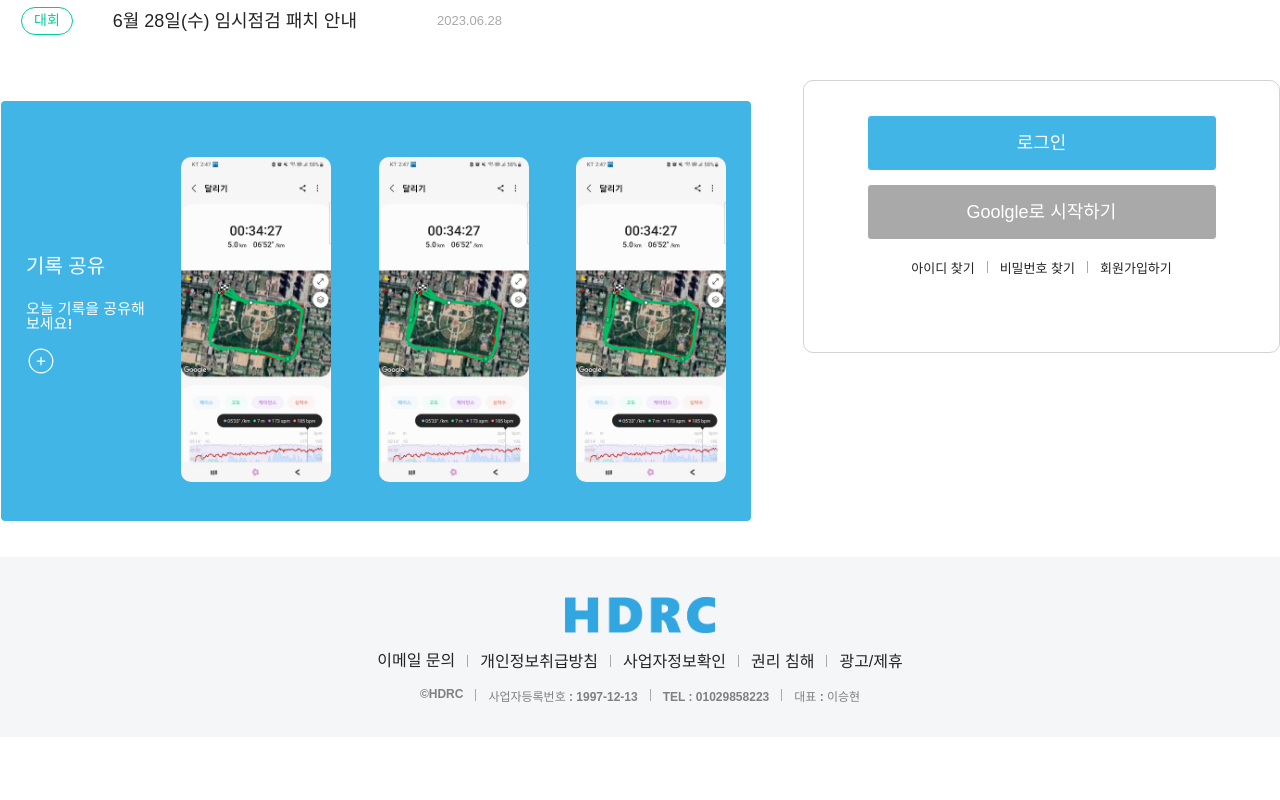
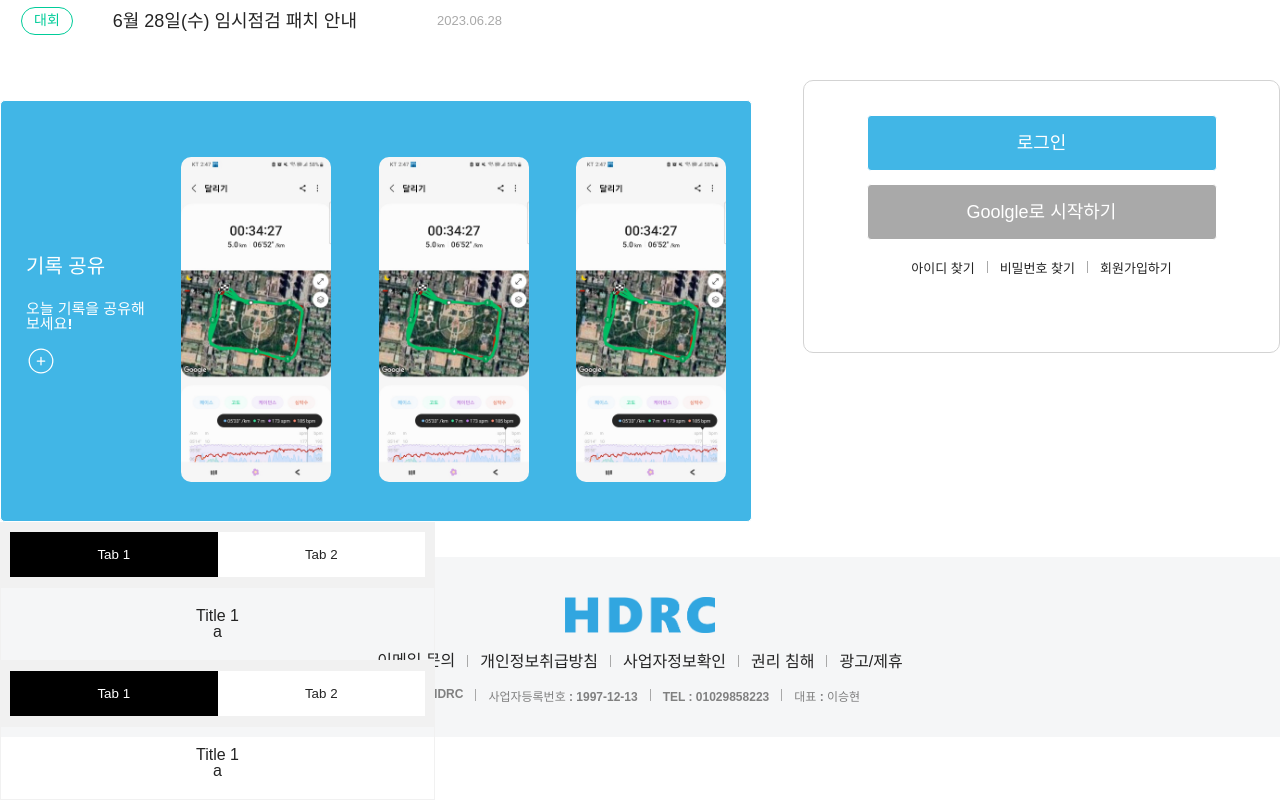
Before and after one commit to leesh2985/Portfolio00, a React (Vite) app: page / in a window 1280 px wide. Shown: the part 873-1673 px from the top of the page. Before the commit the page ends 1610 px from the top, so only its background shows below. Built offline with nearby package versions, Linux system fonts and the light colour scheme.

Commit message:
탭메뉴 만들기

```diff
--- a/src/body/right/Tabs.tsx
+++ b/src/body/right/Tabs.tsx
@@ -1,5 +1,79 @@
+import { useState } from 'react';
 import styled from 'styled-components';
 
 export default function Tabs() {
-  return <div>Tabs</div>;
+  const [currentTab, setCurrentTab] = useState<number | undefined>(1);
+
+  const tabs = [
+    {
+      id: 1,
+      tabTitle: 'Tab 1',
+      title: 'Title 1',
+      content: 'a',
+    },
+    {
+      id: 2,
+      tabTitle: 'Tab 2',
+      title: 'Title 2',
+      content: 'b',
+    },
+  ];
+
+  const handleTabClick = (e: React.MouseEvent<HTMLButtonElement>) => {
+    setCurrentTab(Number(e.currentTarget.id));
+  };
+
+  return (
+    <TabsContainer>
+      <TabMenu>
+        {tabs.map(tab => (
+          <TabMenuBtn key={tab.id} id={tab.id.toString()} disabled={currentTab === tab.id} onClick={handleTabClick}>
+            {tab.tabTitle}
+          </TabMenuBtn>
+        ))}
+      </TabMenu>
+      <Content>
+        {tabs.map(tab => (
+          <div key={tab.id}>
+            {currentTab === tab.id && (
+              <>
+                <p>{tab.title}</p>
+                <p>{tab.content}</p>
+              </>
+            )}
+          </div>
+        ))}
+      </Content>
+    </TabsContainer>
+  );
 }
+
+const TabsContainer = styled.section`
+  width: 435px;
+`;
+
+const TabMenu = styled.div`
+  display: flex;
+  justify-content: space-between;
+  background-color: #f1f1f1;
+  padding: 10px;
+`;
+
+const TabMenuBtn = styled.button`
+  cursor: pointer;
+  padding: 15px;
+  flex: 1;
+
+  border: none;
+  outline: none;
+
+  &:disabled {
+    background-color: #000;
+    color: #fff;
+  }
+`;
+
+const Content = styled.div`
+  border: 1px solid #f1f1f1;
+  padding: 20px;
+`;
```
